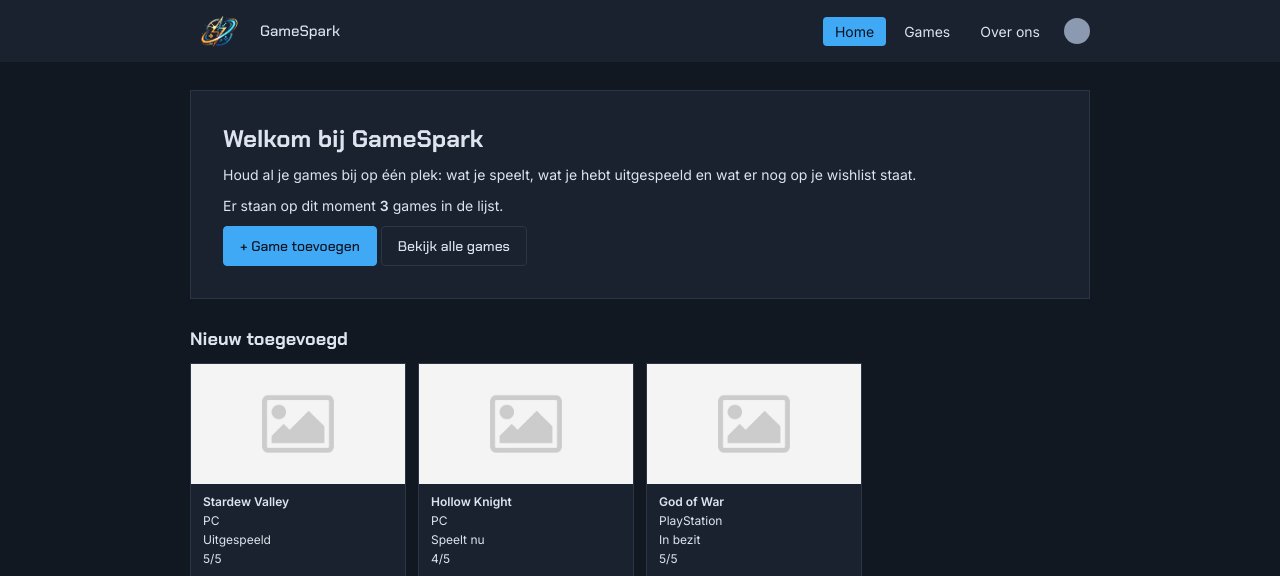
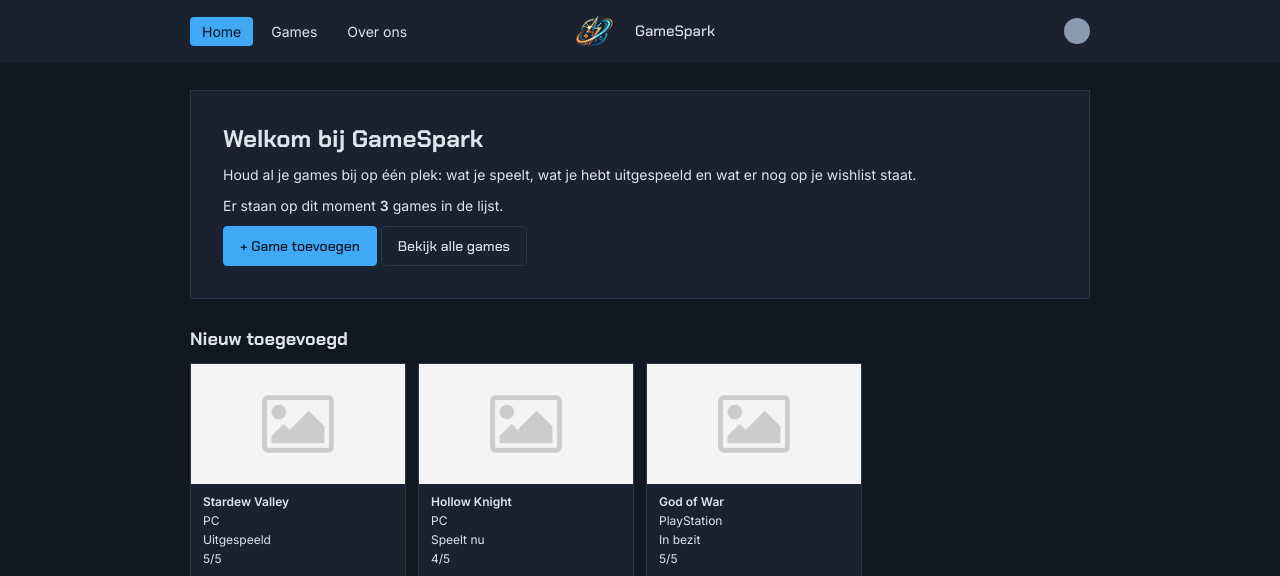
Before and after one commit to Fireflies4/Gamespark, a PHP site: page /index.php in a window 1280 px wide. Shown: the top 576 px of the page. Run offline with PHP 8.4, Linux system fonts and the light colour scheme; data comes from the database, SQL or seed files in the repository.

Commit message:
repositioned the header

```diff
--- a/includes/header.php
+++ b/includes/header.php
@@ -15,13 +15,13 @@
 <body>
     <header class="site-header">
         <div class="wrap header-inner">
-            <a class="brand" href="index.php"><img class="logo" src="img/gamesparklogo.png" alt="GameSpark logo">GameSpark</a>
             <nav>
                 <a href="index.php"<?= $actief === 'home' ? ' class="active"' : '' ?>>Home</a>
                 <a href="games.php"<?= $actief === 'games' ? ' class="active"' : '' ?>>Games</a>
                 <a href="over-ons.php"<?= $actief === 'over-ons' ? ' class="active"' : '' ?>>Over ons</a>
-                <a class="account" href="account.php" aria-label="Account"></a>
             </nav>
+            <a class="brand" href="index.php"><img class="logo" src="img/gamesparklogo.png" alt="GameSpark logo"><span class="brand-naam">GameSpark</span></a>
+            <a class="account" href="account.php" aria-label="Account"></a>
         </div>
     </header>
     <main class="wrap">
--- a/style/style.css
+++ b/style/style.css
@@ -95,11 +95,24 @@ a {
     color: var(--tekst);
 }
 
+/* 3 kolommen: menu links, logo in het midden, account rechts */
 .header-inner {
-    display: flex;
+    display: grid;
+    grid-template-columns: 1fr auto 1fr;
     align-items: center;
-    justify-content: space-between;
     min-height: 62px;
+}
+
+.header-inner nav {
+    justify-self: start;
+}
+
+.header-inner .brand {
+    justify-self: center;
+}
+
+.header-inner .account {
+    justify-self: end;
 }
 
 .brand {
@@ -133,11 +146,10 @@ a {
     color: var(--accent-tekst);
 }
 
-.site-header nav a.account {
+.site-header a.account {
+    display: block;
     width: 26px;
     height: 26px;
-    padding: 0;
-    margin-left: 6px;
     border-radius: 50%;
     background: var(--grijs);
 }
@@ -670,3 +682,18 @@ h2,
 .btn {
     font-family: 'Chakra Petch', Arial, sans-serif;
 }
+
+/* ---- Header op een smal scherm (telefoon) ---- */
+.site-header nav a {
+    white-space: nowrap;        /* "Over ons" blijft op één regel */
+}
+
+@media (max-width: 600px) {
+    .brand-naam {
+        display: none;          /* alleen het logo in het midden, zonder de tekst */
+    }
+
+    .site-header nav a {
+        padding: 6px 8px;
+    }
+}
```
